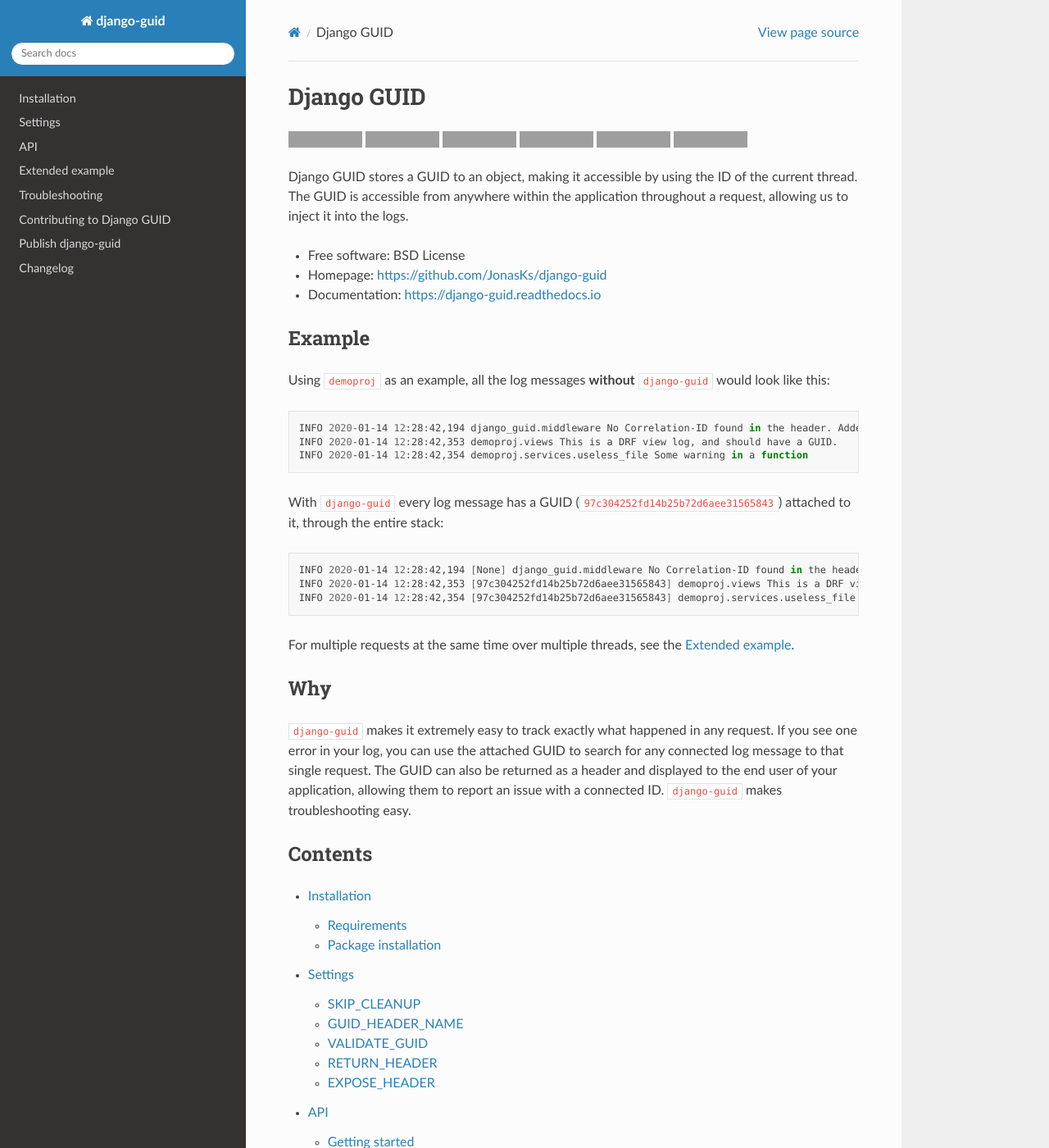
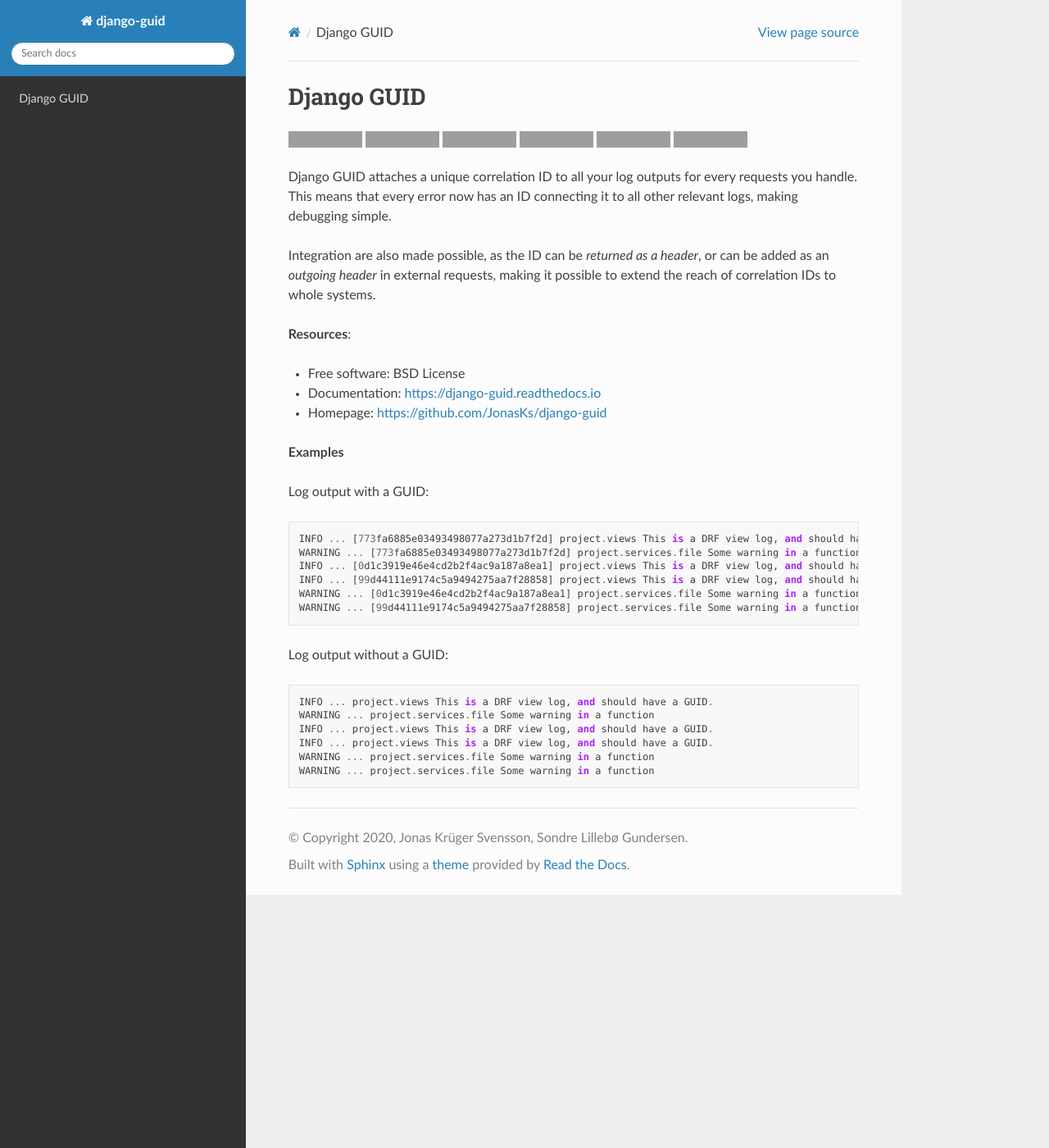
Before and after one commit to snok/django-guid, a Sphinx documentation site: the page built from docs/index.rst, in a window 1280 px wide and 1400 px high. Shown: the whole window at 82% size. Built offline with Sphinx 7.4.7 and the Read the Docs theme 2.0.0, drawn with Linux system fonts in a browser that asks for light colours; some of the changed text lies outside the part shown; grey boxes are pictures that could not be loaded.

Commit message:
Added README changes to ./docs

```diff
--- a/docs/index.rst
+++ b/docs/index.rst
@@ -1,5 +1,6 @@
+###########
 Django GUID
-===========
+###########
 
 .. image:: https://img.shields.io/pypi/v/django-guid.svg
     :target: https://pypi.python.org/pypi/django-guid
@@ -14,57 +15,40 @@
 .. image:: https://img.shields.io/badge/code%20style-black-000000.svg
     :target: https://django-guid.readthedocs.io/en/latest/?badge=latest
 
-Django GUID stores a GUID to an object, making it accessible by using the ID of the current thread.
-The GUID is accessible from anywhere within the application throughout a request,
-allowing us to inject it into the logs.
+
+Django GUID attaches a unique correlation ID to all your log outputs for every requests you handle. This means that every error now has an ID connecting it to all other relevant logs, making
+debugging simple.
+
+Integration are also made possible, as the ID can be *returned as a header*,
+or can be added as an *outgoing header* in external requests, making it possible to extend the reach of correlation IDs to whole systems.
+
+**Resources**:
 
 * Free software: BSD License
+* Documentation: https://django-guid.readthedocs.io
 * Homepage: https://github.com/JonasKs/django-guid
-* Documentation: https://django-guid.readthedocs.io
+
+**Examples**
+
+Log output with a GUID:
+
+.. code-block::
+
+    INFO ... [773fa6885e03493498077a273d1b7f2d] project.views This is a DRF view log, and should have a GUID.
+    WARNING ... [773fa6885e03493498077a273d1b7f2d] project.services.file Some warning in a function
+    INFO ... [0d1c3919e46e4cd2b2f4ac9a187a8ea1] project.views This is a DRF view log, and should have a GUID.
+    INFO ... [99d44111e9174c5a9494275aa7f28858] project.views This is a DRF view log, and should have a GUID.
+    WARNING ... [0d1c3919e46e4cd2b2f4ac9a187a8ea1] project.services.file Some warning in a function
+    WARNING ... [99d44111e9174c5a9494275aa7f28858] project.services.file Some warning in a function
 
 
-Example
--------
+Log output without a GUID:
 
-Using ``demoproj`` as an example, all the log messages **without** ``django-guid`` would look like this:
+.. code-block::
 
-.. code-block:: bash
-
-    INFO 2020-01-14 12:28:42,194 django_guid.middleware No Correlation-ID found in the header. Added Correlation-ID: 97c304252fd14b25b72d6aee31565843
-    INFO 2020-01-14 12:28:42,353 demoproj.views This is a DRF view log, and should have a GUID.
-    INFO 2020-01-14 12:28:42,354 demoproj.services.useless_file Some warning in a function
-
-With ``django-guid`` every log message has a GUID (``97c304252fd14b25b72d6aee31565843``) attached to it,
-through the entire stack:
-
-.. code-block:: bash
-
-    INFO 2020-01-14 12:28:42,194 [None] django_guid.middleware No Correlation-ID found in the header. Added Correlation-ID: 97c304252fd14b25b72d6aee31565843
-    INFO 2020-01-14 12:28:42,353 [97c304252fd14b25b72d6aee31565843] demoproj.views This is a DRF view log, and should have a GUID.
-    INFO 2020-01-14 12:28:42,354 [97c304252fd14b25b72d6aee31565843] demoproj.services.useless_file Some warning in a function
-
-For multiple requests at the same time over multiple threads, see the :ref:`extended_example`.
-
-Why
----
-
-``django-guid`` makes it extremely easy to track exactly what happened in any request. If you see one error
-in your log, you can use the attached GUID to search for any connected log message to that single request.
-The GUID can also be returned as a header and displayed to the end user of your application, allowing them
-to report an issue with a connected ID. ``django-guid`` makes troubleshooting easy.
-
-
-Contents
---------
-
-.. toctree::
-    :maxdepth: 3
-
-    install
-    settings
-    api
-    extended_example
-    troubleshooting
-    contributing
-    publish
-    changelog
+    INFO ... project.views This is a DRF view log, and should have a GUID.
+    WARNING ... project.services.file Some warning in a function
+    INFO ... project.views This is a DRF view log, and should have a GUID.
+    INFO ... project.views This is a DRF view log, and should have a GUID.
+    WARNING ... project.services.file Some warning in a function
+    WARNING ... project.services.file Some warning in a function
--- a/docs/install.rst
+++ b/docs/install.rst
@@ -1,23 +1,24 @@
+************
 Installation
-============
-
-Requirements
-------------
-
-* Python 3.6 and above (May work on older versions too)
-* Django 2.2 and above (Header setting used in the middleware was added in Django 2.2)
-
-Package installation
---------------------
+************
 
 Install using pip:
+
+.. code-block:: bash
 
     pip install django-guid
 
 
-Then, in your project's :code:`settings.py` add these settings:
+*************
+Configuration
+*************
 
-Add the middleware to the :code:`MIDDLEWARE` setting (if you want the correlation-ID to span your middleware-logs, put it on top):
+Once settings have set up, add the following to your projects' ``settings.py``:
+
+1. Middleware
+=============
+
+Add the :code:`django_guid.middleware.GuidMiddleware` to your ``MIDDLEWARE``:
 
 .. code-block:: python
 
@@ -27,7 +28,12 @@
      ]
 
 
-Add a filter to your ``LOGGING``:
+It is recommended that you add the middleware at the top, so that the remaining middleware loggers include the requests GUID.
+
+2. Logging Configuration
+========================
+
+Add :code:`django_guid.log_filters.CorrelationId` as a filter in your ``LOGGING`` configuration:
 
 .. code-block:: python
 
@@ -39,7 +45,6 @@
             }
         }
     }
-
 
 Put that filter in your handler:
 
@@ -56,7 +61,7 @@
         }
     }
 
-Lastly make sure we add the new ``correlation_id`` filter to the formatters:
+And make sure to add the new ``correlation_id`` filter to one or all of your formatters:
 
 .. code-block:: python
 
@@ -69,12 +74,15 @@
         }
     }
 
-If these settings were confusing, please have a look in the demo project's
+
+If these settings were confusing, please have a look in the demo projects'
 `settings.py <https://github.com/JonasKs/django-guid/blob/master/demoproj/settings.py>`_ file for a complete example.
 
+3. Django GUID Logger (Optional)
+================================
 
-
-If you wish to aggregate the django-guid logs to your console or other handlers, add django_guid to your loggers in the project. Example:
+If you wish to see the Django GUID middleware outputs, you may configure a logger for the module.
+Simply add django_guid to your loggers in the project, like in the example below:
 
 .. code-block:: python
 
@@ -88,3 +96,5 @@
             }
         }
     }
+
+This is especially useful when implementing the package, if you plan to pass existing GUIDs to the middleware, as misconfigured GUIDs will not raise exceptions, but will generate warning logs.
--- a/docs/settings.rst
+++ b/docs/settings.rst
@@ -1,5 +1,21 @@
 Settings
 ========
+
+Package settings are added in your ``settings.py``:
+
+Default settings are shown below:
+
+.. code-block:: python
+
+    DJANGO_GUID = {
+        GUID_HEADER_NAME = 'Correlation-ID',
+        VALIDATE_GUID = True,
+        RETURN_HEADER = True,
+        EXPOSE_HEADER = True,
+        SKIP_CLEANUP = False,
+    }
+
+
 
 .. _skip_cleanup_setting:
 
--- a/docs/troubleshooting.rst
+++ b/docs/troubleshooting.rst
@@ -10,7 +10,7 @@
 
     LOGGING = {
         'loggers': {
-            'django-guid': {
+            'django_guid': {
                 'handlers': ['console'],
                 'level': 'DEBUG',
             },
```
